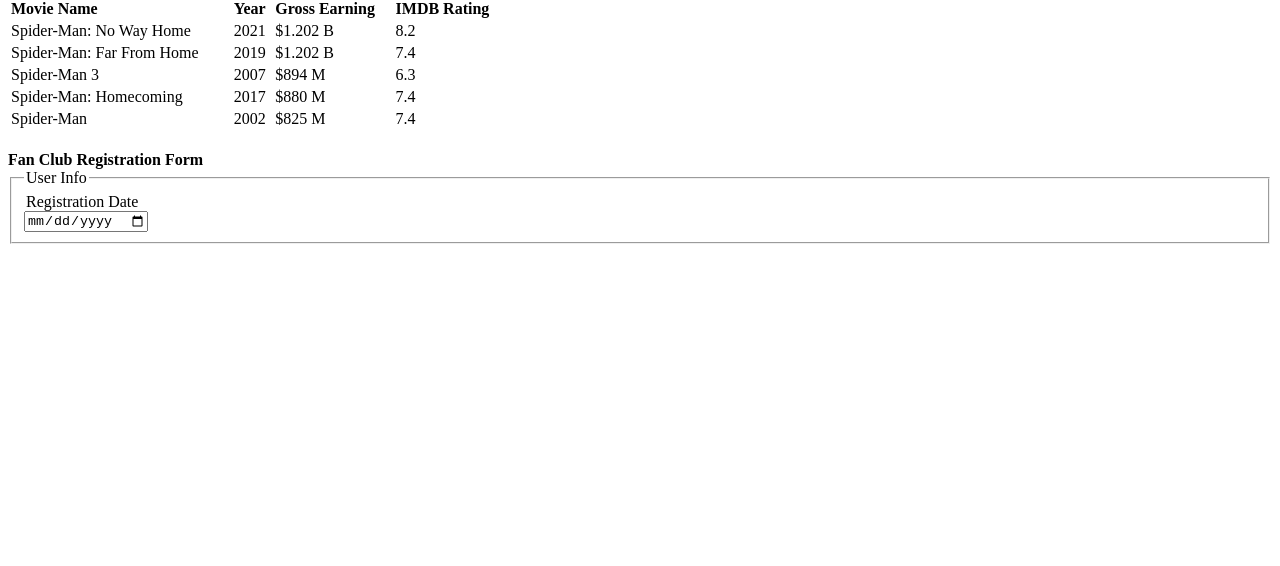
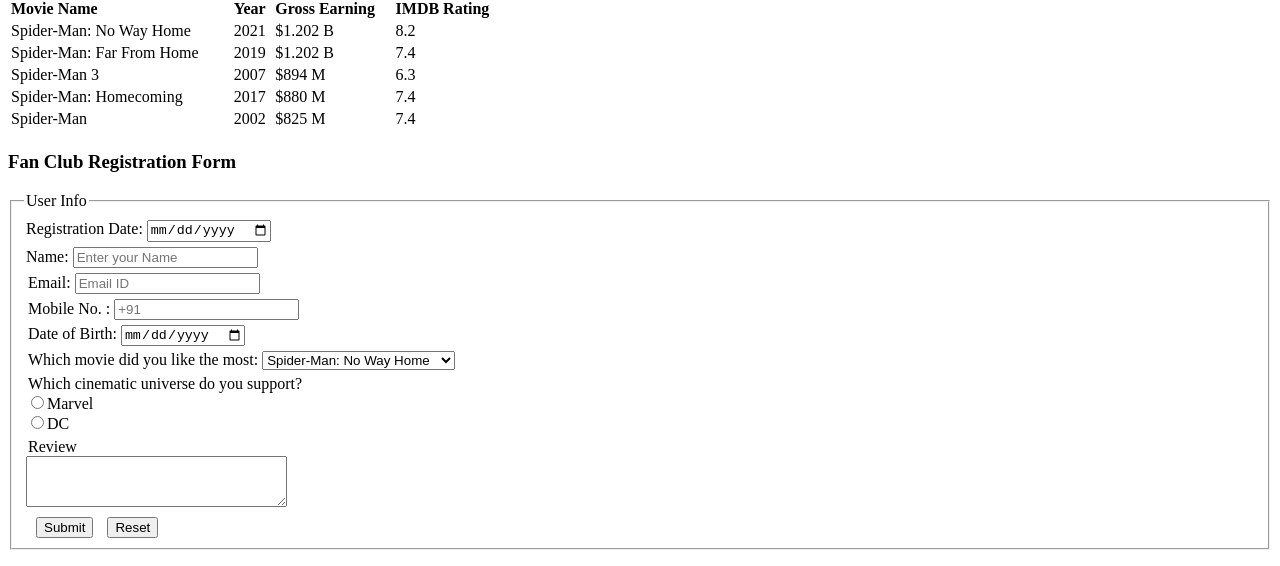
Before and after one commit to arnavcoder001/website_spiderman, a plain HTML site: page index.html in a window 1280 px wide. Shown: the part 7991-8557 px from the top of the page. Before the commit the page ends 8251 px from the top, so only its background shows below. Drawn offline with Linux system fonts and the light colour scheme.

Commit message:
Finally completed

```diff
--- a/index.html
+++ b/index.html
@@ -209,7 +209,7 @@
         width="1400px"
         height="700px"
       />
-    </div>
+
     <table>
       <theader>
         <caption>
@@ -255,13 +255,44 @@
         <td>7.4</td>
       </tr>
     </table>
+    <form>
+      <label
+        ><strong><h3>Fan Club Registration Form</h3></strong></label
+      >
+      <fieldset>
+        <legend>User Info</legend>
+          <legend>Registration Date: <input type="date" name="reg_date" /></legend>
+          <legend>Name: <input type="text" name="name" placeholder="Enter your Name" />
+          <legend>Email: <input type="email" name="email_id" placeholder="Email ID" /></legend>
+          <legend>Mobile No. : <input type="number" name="mob_no." placeholder="+91" /></legend>
+          <legend>Date of Birth: <input type="date" name="reg_date" /></legend>
+          <legend>Which movie did you like the most:
+            <select name="fav-movie">
+              <option value="2021">Spider-Man: No Way Home</option>
+              <option value="2019">Spider-Man: Far From Home</option>
+              <option value="2007">Spider-Man 3</option>
+              <option value="2017">Spider-Man: Homecoming</option>
+              <option value="2017">Spider-Man</option>
+            </select>
+          </legend>
+          <legend>Which cinematic universe do you support?</legend>
+
+          <label>
+            <input type="radio" value="marvel">Marvel
+          </label>
+
+          <label>
+            <input type="radio" value="dc">DC
+          </label>
+          <legend>Review</legend>
+          <textarea
+          rows="3"
+          cols="30"></textarea>
+          <div class="inline button">
+          <button type="submit">Submit</button>
+          <button type="reset">Reset</button>
+          </div>
+      </fieldset>
+    </form>
   </body>
 </html>
-<form>
-  <label><strong> Fan Club Registration Form</strong></label>
-  <fieldset>
-    <legend>User Info</legend>
-    <legend>Registration Date</legend>
-    <input type="date" name="reg_date" />
-  </fieldset>
-</form>
--- a/stylesheet/style.css
+++ b/stylesheet/style.css
@@ -13,3 +13,21 @@ caption {
 form {
     margin-top: 20px;
 }
+
+legend {
+    margin-top: 5px;
+}
+
+label {
+    display: block;
+}
+
+.next_line {
+    display: block;
+}
+
+.inline button {
+    display: inline-block;
+    margin-left: 10px;
+    margin-top: 10px;
+}
```
